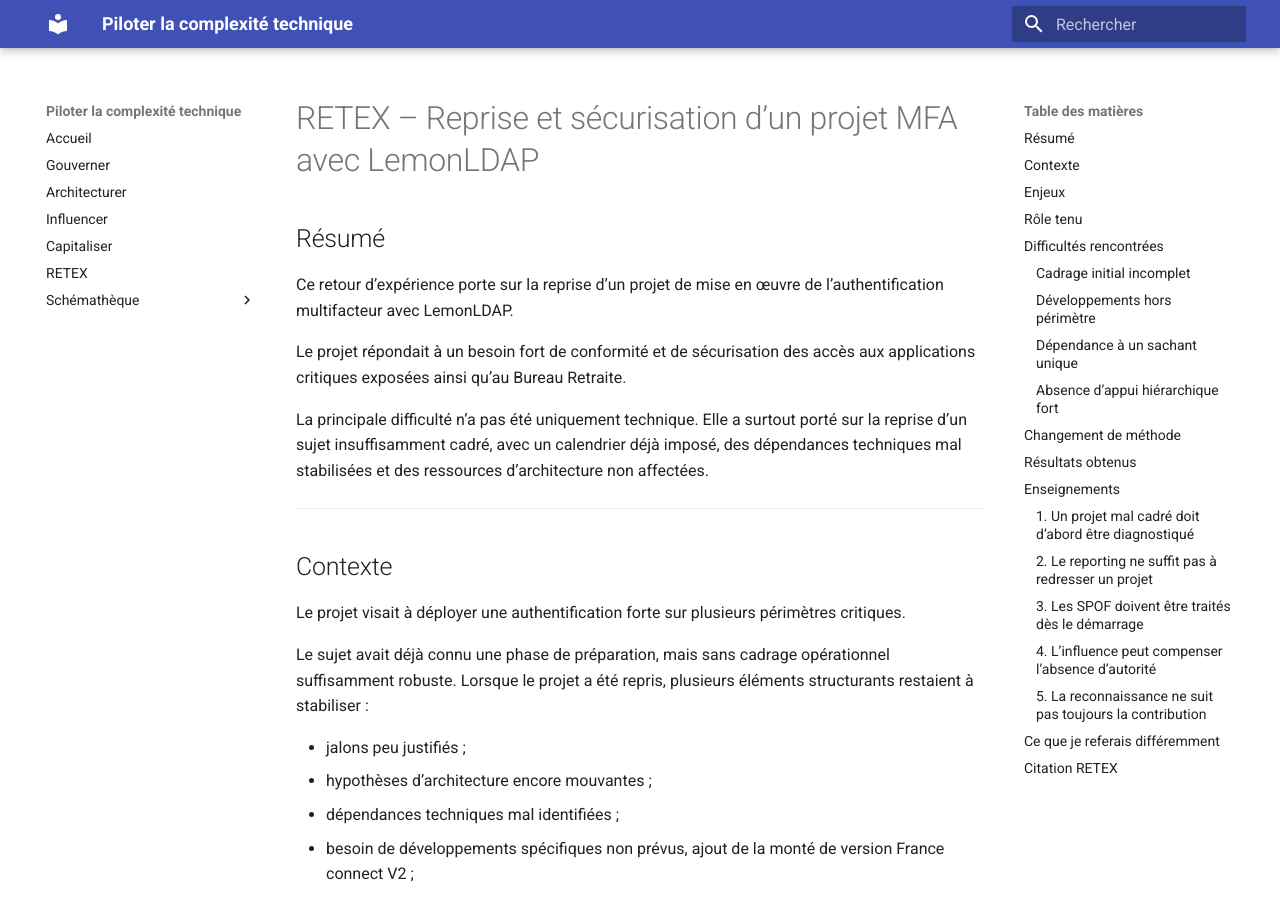
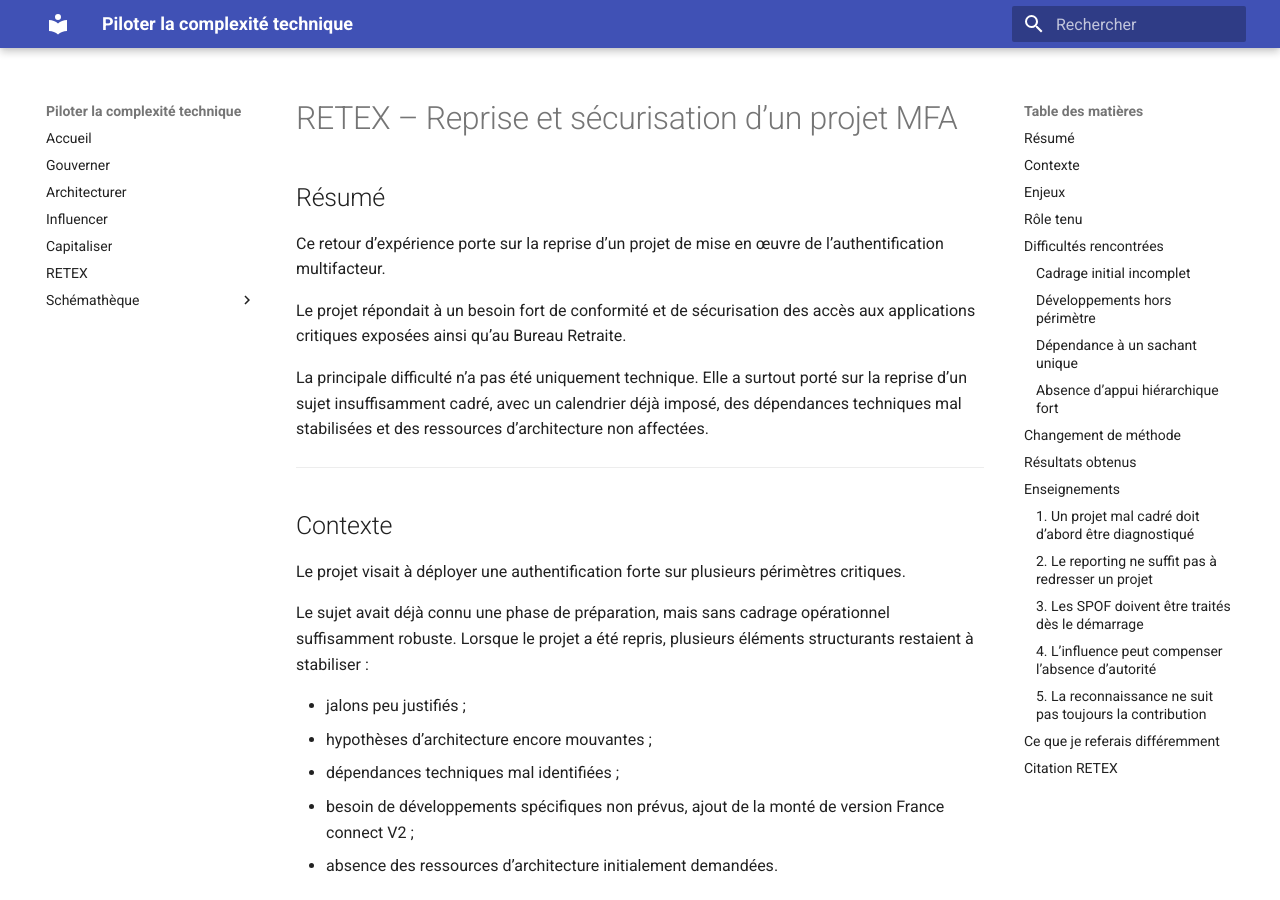
Before and after one commit to Francois-Gay-33/portail-public, an MkDocs documentation site: the page built from docs/retex/securite/iam/mfa-lemonldap/index.md, in a window 1280 px wide and 900 px high. Built offline with MkDocs 1.6.1 and Material for MkDocs 9.7.7, drawn with Linux system fonts in a browser that asks for light colours.

Commit message:
Update index.md

```diff
--- a/docs/retex/securite/iam/mfa-lemonldap/index.md
+++ b/docs/retex/securite/iam/mfa-lemonldap/index.md
@@ -1,9 +1,9 @@
 
-# RETEX – Reprise et sécurisation d’un projet MFA avec LemonLDAP
+# RETEX – Reprise et sécurisation d’un projet MFA
 
 ## Résumé
 
-Ce retour d’expérience porte sur la reprise d’un projet de mise en œuvre de l’authentification multifacteur avec LemonLDAP.
+Ce retour d’expérience porte sur la reprise d’un projet de mise en œuvre de l’authentification multifacteur.
 
 Le projet répondait à un besoin fort de conformité et de sécurisation des accès aux applications critiques exposées ainsi qu’au Bureau Retraite.
 
```
